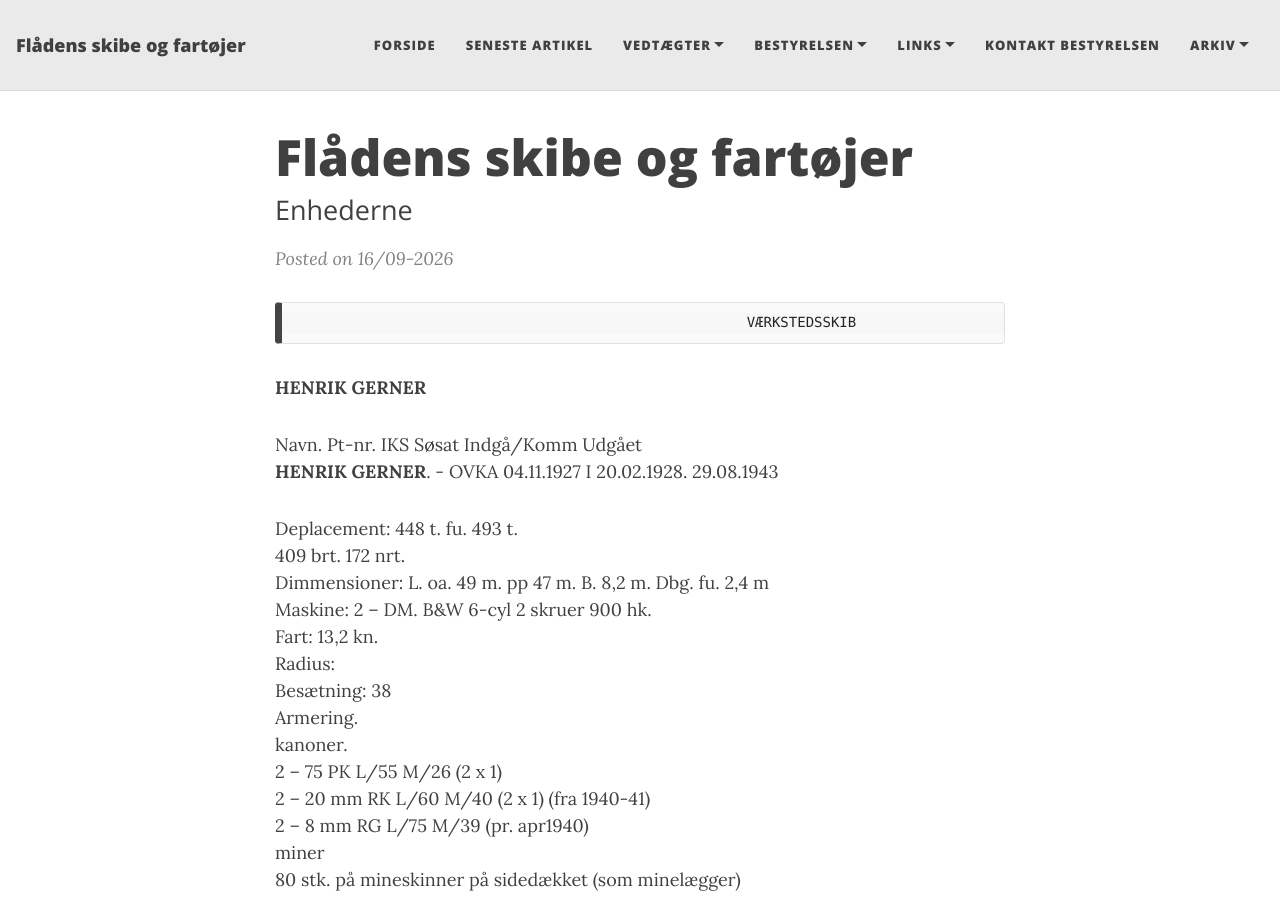
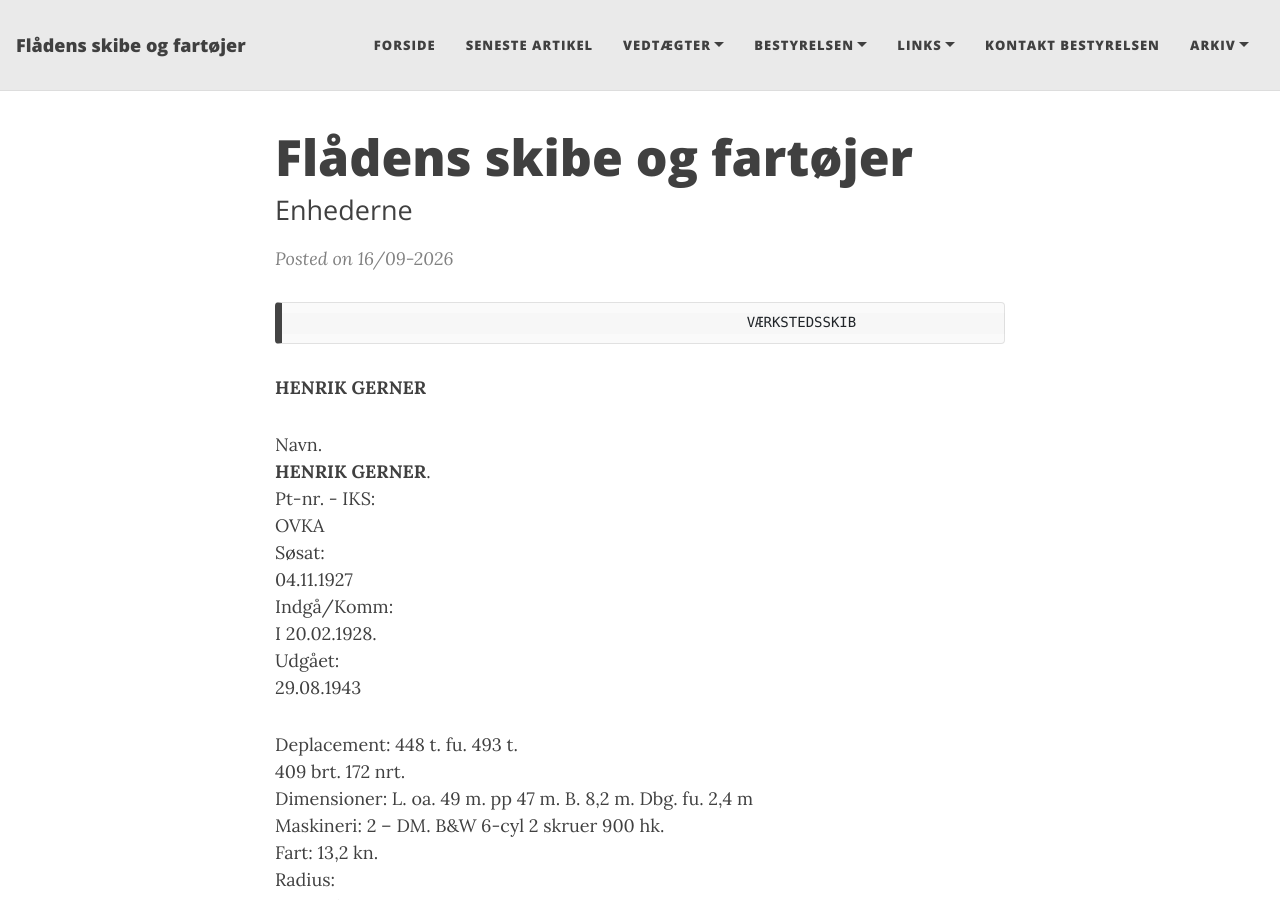
Before and after one commit to mex/fsof.dk, a Jekyll site: the page built from _posts/2026-09-16-Henrik-Gerner-27.md, in a window 1280 px wide and 900 px high. Built offline with Jekyll 4.4.1, drawn with Linux system fonts in a browser that asks for light colours; part of the change alters nothing that is shown.

Commit message:
Reformat Henrik Gerner entry for clarity

```diff
--- a/_posts/2026-09-16-Henrik-Gerner-27.md
+++ b/_posts/2026-09-16-Henrik-Gerner-27.md
@@ -8,13 +8,23 @@ subtitle: Enhederne
 **HENRIK GERNER**
 
 
-Navn.                   Pt-nr.  IKS     Søsat       Indgå/Komm      Udgået
-**HENRIK GERNER**.      -       OVKA    04.11.1927  I 20.02.1928.   29.08.1943
+Navn.
+**HENRIK GERNER**.
+Pt-nr.  -
+IKS:
+OVKA
+Søsat:
+04.11.1927
+Indgå/Komm:
+I 20.02.1928.
+Udgået:
+29.08.1943
+
 
 Deplacement:	448 t.	fu. 493 t.
 	            409 brt.	172 nrt.
-Dimmensioner:	L. oa. 49 m.  pp 47 m.	B.  8,2 m.	Dbg. fu. 2,4 m
-Maskine:	2 – DM.	 B&W  6-cyl		2 skruer				900 hk.
+Dimensioner:	L. oa. 49 m.  pp 47 m.	B.  8,2 m.	Dbg. fu. 2,4 m
+Maskineri:	2 – DM.	 B&W  6-cyl		2 skruer				900 hk.
 Fart:	13,2 kn.
 Radius:
 Besætning:	38
```
